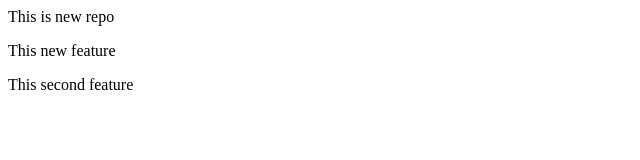
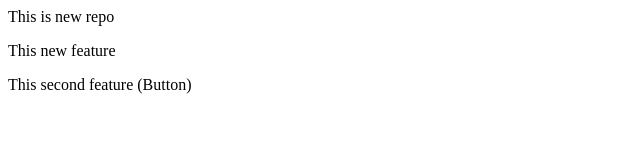
Before and after one commit to Ankit-Rai-10/LocalRepo, a plain HTML site: page index.html in a window 1280 px wide. Shown: the full height of the page, 0-640 px from the left. Drawn offline with Linux system fonts and the light colour scheme.

Commit message:
added Button

```diff
--- a/index.html
+++ b/index.html
@@ -1,3 +1,3 @@
 <p>This is new repo</p>
 <p>This new feature</p>
-<p>This second feature</p>
+<p>This second feature (Button)</p>
```
